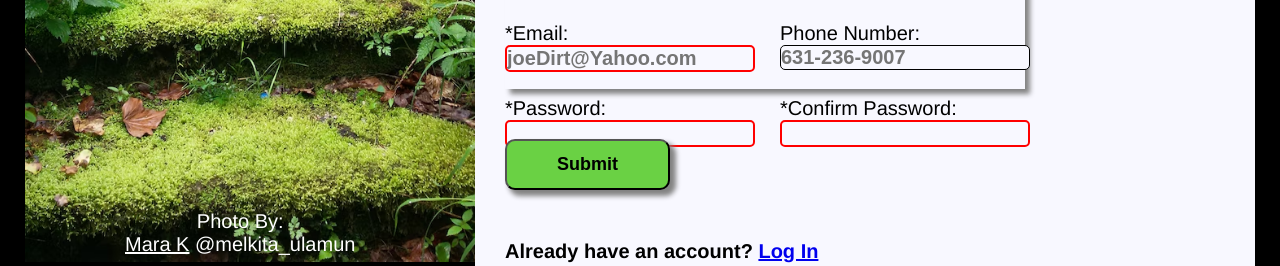
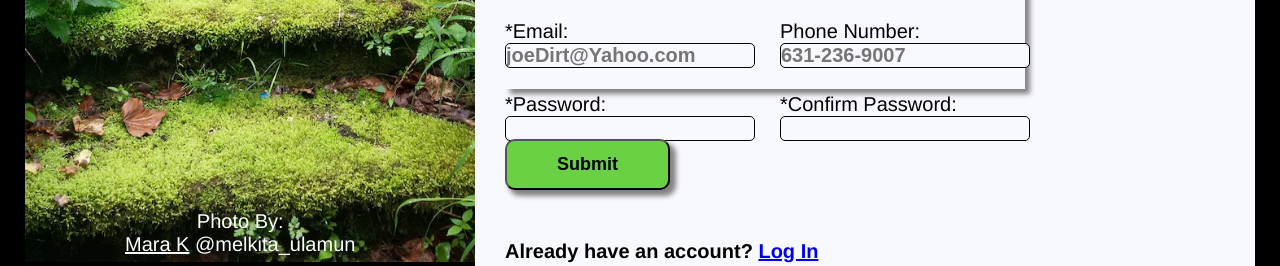
Before and after one commit to ToshiroR/Odin-Forms, a plain HTML site: page index.html in a window 1280 px wide. Shown: the part 535-801 px from the top of the page. Drawn offline with Linux system fonts and the light colour scheme.

Commit message:
project completed

```diff
--- a/index.html
+++ b/index.html
@@ -66,13 +66,13 @@
 
               <div class="pass-container">
                 <label for="password" id="password">*Password:
-                  <input type="password" id="password" pattern="[a-z]{4,12}" required>
+                  <input type="password" id="password" pattern="[a-z][0-9]{4,12}" required>
                 </label>
               </div>
 
               <div class="con-pass-container">
                 <label for="con-password" id="con-password">*Confirm Password:
-                  <input type="password" id="con-password" pattern="[a-z]{4,12}" required>
+                  <input type="password" id="con-password" pattern="[a-z][0-9]{4,12}" required>
                 </label>
               </div>
             </div>
--- a/styles.css
+++ b/styles.css
@@ -127,9 +127,7 @@ input:required:valid {
   border: 1px solid #6ad144;
 }
 
-input:required:invalid {
-  border: 2px solid red;
-}
+
 
 input:focus {
   background-color: rgb(214, 214, 214);
```
